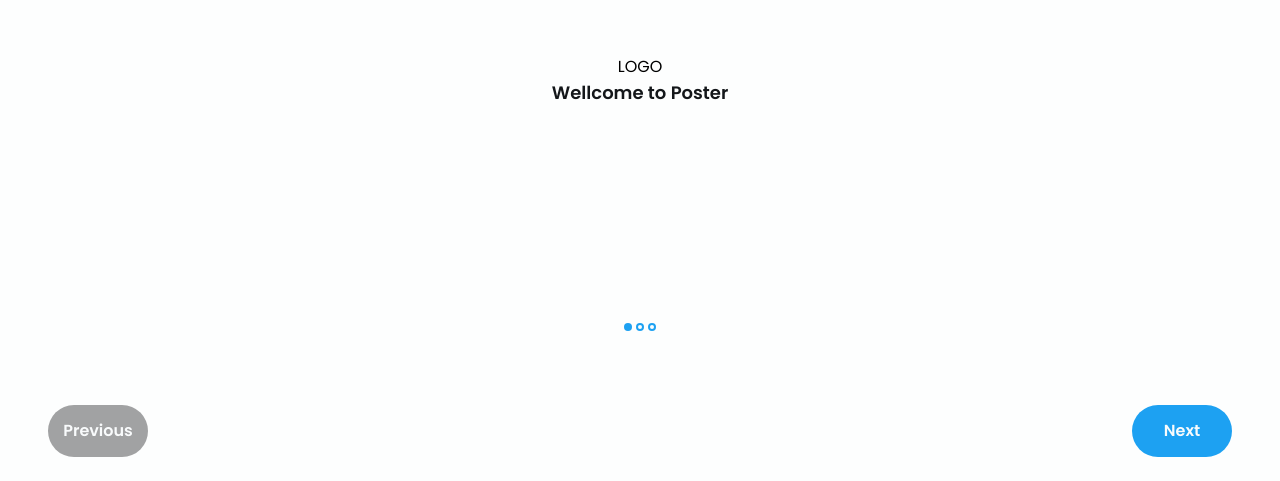
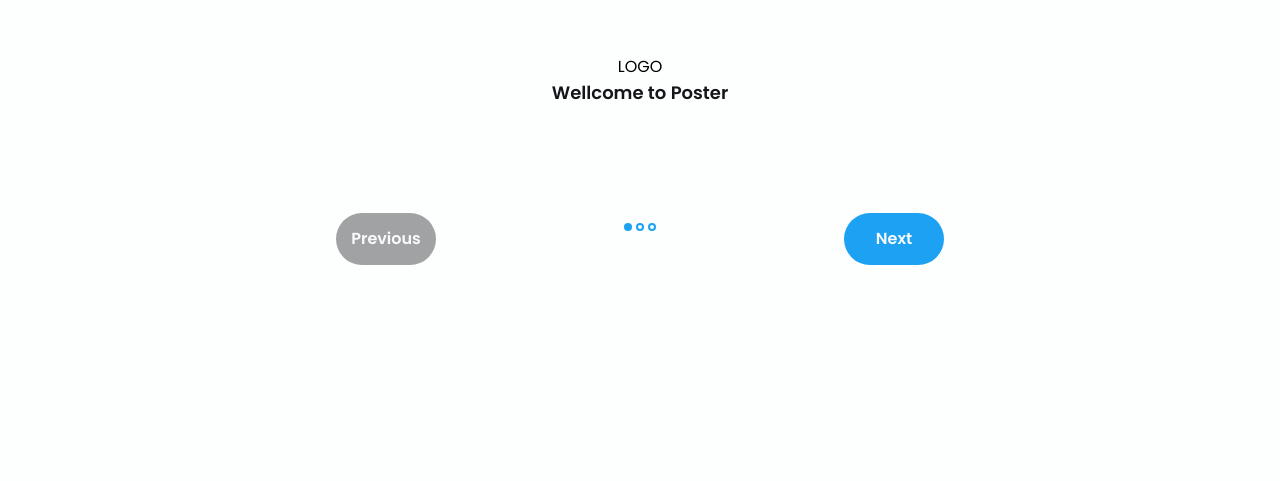
Before and after one commit to mohammadrezaalizade/poster, a Next.js app: page /auth in a window 1280 px wide. Shown: the part 319-800 px from the top of the page. Built offline with nearby package versions, Linux system fonts and the light colour scheme.

Commit message:
FINISH-Greeting- Desktop

```diff
--- a/components/auth/AuthPage.tsx
+++ b/components/auth/AuthPage.tsx
@@ -47,8 +47,8 @@ const AuthPage = () => {
   }, [stage]);
 
   return (
-    <div className="w-screen h-screen flex flex-col justify-center items-center relative">
-      <div className="bg-p_white-100 w-screen h-screen flex items-center justify-center flex-col">
+    <div className="w-screen h-screen lg:h-[50vh] lg:w-[50vw] lg:transform lg:translate-x-[50%] lg:translate-y-[50%] flex flex-col justify-center items-center relative">
+      <div className="bg-p_white-100 w-full h-full  flex items-center justify-center flex-col">
         {steps.map((step, index) => {
           if (stage > index || stage < index) return null;
           return (
@@ -62,7 +62,7 @@ const AuthPage = () => {
           );
         })}
       </div>
-      <div className="flex justify-between gap-[30px] px-12 py-6 w-full  items-center select-none fixed bottom-0">
+      <div className="fixed flex bottom-0 p-4 justify-between w-full">
         <PrevBtn
           disabled={statusPrevBtn}
           onClick={() => {
--- a/components/auth/steps/ThirdStep.tsx
+++ b/components/auth/steps/ThirdStep.tsx
@@ -2,13 +2,13 @@ import React from "react";
 import Link from "next/link";
 const ThirdStep = () => {
   return (
-    <div className=" h-full flex flex-col items-center justify-center select-none p-16 gap-6">
+    <div className=" h-full flex flex-col items-center justify-center select-none p-16  gap-6">
       <h1 className="text-blue-500 text-3xl cursor-pointer transition-all duration-200 animate-bounce font-semibold">
         Poster
       </h1>
       <div className=" w-full flex items-center justify-center flex-col gap-8">
         <Link href="/auth/sing-in">
-          <a className="bg-p_blue-500 hover:bg-p_blue-400 transition duration-200 w-full p-2 rounded-full text-p_white-100 text-lg text-center">
+          <a className="bg-p_blue-500 hover:bg-p_blue-400 transition duration-200 w-full lg:w-1/2 p-2 rounded-full text-p_white-100 text-lg text-center">
             SingIn
           </a>
         </Link>
```
